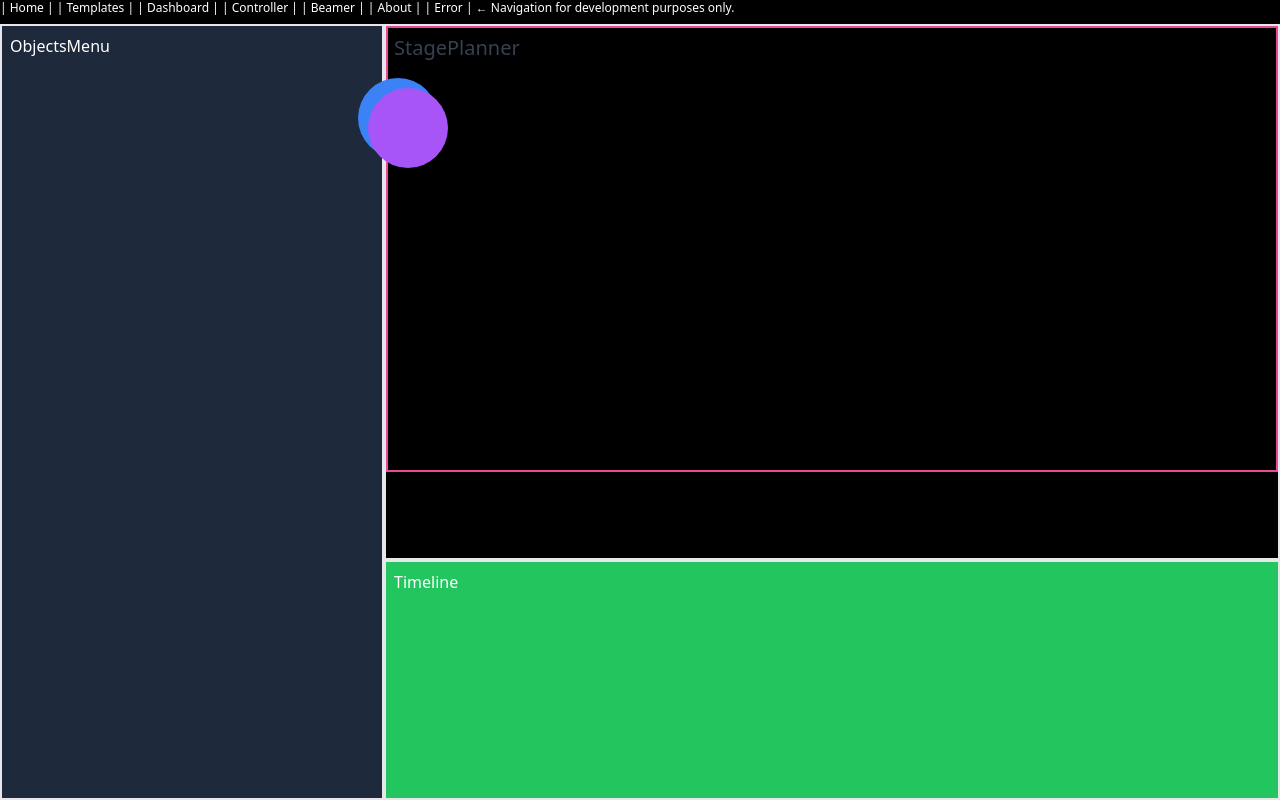
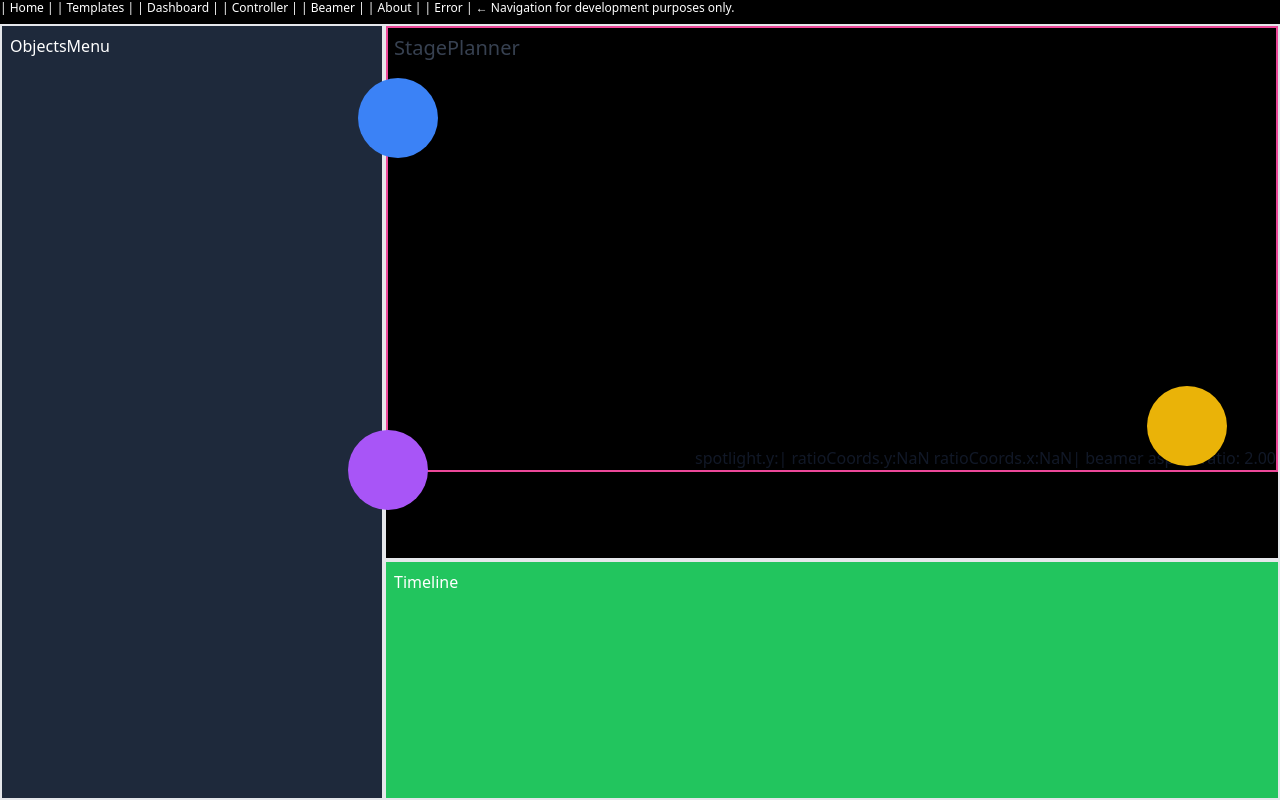
Before and after one commit to Lukileila/stagebeam, a React (Vite) app in the folder frontend/: page /controller in a window 1280 px wide. Built offline with nearby package versions, Linux system fonts and the light colour scheme.

Commit message:
fixed issue with relative coord calling. needs a bit of restructuring

```diff
--- a/frontend/src/App.jsx
+++ b/frontend/src/App.jsx
@@ -1,3 +1,5 @@
+//This file is for routing
+
 // Imports for routing
 import {
   createBrowserRouter,
--- a/frontend/src/components/Beamer.jsx
+++ b/frontend/src/components/BeamerDisplay.jsx
@@ -40,7 +40,7 @@ export const Beamer = ({ spotlight, relCoords }) => {
             }}
         >
         </div>
-{/*
+
         <div
             className='bg-purple-900 w-20 aspect-square rounded-full absolute -translate-x-[50%] -translate-y-[50%]'
             style={{
@@ -48,7 +48,7 @@ export const Beamer = ({ spotlight, relCoords }) => {
             left: relCoords.x + 'px',
             }}
         >
-        </div> */}
+        </div>
 
         </div>
     );
--- a/frontend/src/components/StagePlanner.jsx
+++ b/frontend/src/components/StagePlanner.jsx
@@ -9,7 +9,6 @@ export const StagePlanner = ({ spotlight, setspotlight, projectionAspectRatio, r
         setStageDimensions(stageContainer.current.getBoundingClientRect());
         console.log("stageDimension:",stageDimensions);  //returns undefined
     }, [projectionAspectRatio]);
-
 
     const dragLight = (e) => {
         e.target.classList.add('opacity-40');
@@ -31,8 +30,6 @@ export const StagePlanner = ({ spotlight, setspotlight, projectionAspectRatio, r
             })
             );
 
-        // let relx = (e.clientX  -stageDimensions.left) ;
-        // let rely = (e.clientY  -stageDimensions.top) ;
         let relx = (e.clientX  -stageDimensions.left)/stageDimensions.width ;
         let rely = (e.clientY  -stageDimensions.top)/stageDimensions.height ;
         setRatioCoords({ relx, rely });
@@ -44,15 +41,13 @@ export const StagePlanner = ({ spotlight, setspotlight, projectionAspectRatio, r
                 y:rely,
             })
             );
-
-
     };
 
     useEffect(() => {
         console.log("projectionAspectRatio State is:",projectionAspectRatio)
          }, [projectionAspectRatio]);
     useEffect(() => {
-        // console.log("ratioCoords are:",ratioCoords)
+        console.log("ratioCoords are:",ratioCoords)
         }, [ratioCoords]);
     useEffect(() => {
         console.log("stage dimensions are:",stageDimensions)
@@ -68,29 +63,46 @@ export const StagePlanner = ({ spotlight, setspotlight, projectionAspectRatio, r
 
             <h1 className='absolute text-gray-700 p-2 text-xl'>StagePlanner</h1>
 
-            <div className="bg-transparent border-2 border-pink-500 z-30 relative" style={{aspectRatio:projectionAspectRatio}} ref={stageContainer}>
+            <div className="bg-transparent border-2 border-pink-500  text-gray-900 z-30 relative" style={{aspectRatio:projectionAspectRatio}} ref={stageContainer}>
+
+            <div className="flex flex-wrap w-full h-full justify-end content-end"><p>spotlight.y:| ratioCoords.y:{parseFloat(ratioCoords.rely).toFixed(2)} ratioCoords.x:{parseFloat(ratioCoords.relx).toFixed(2)}| beamer aspect ratio: {parseFloat(projectionAspectRatio).toFixed(2)}</p></div>
+
                 <div
                     className='bg-blue-500 w-20 aspect-square rounded-full cursor-grab absolute -translate-x-[50%] -translate-y-[50%] z-10'
                     style={{
-                    // top: ratioCoords.y + '%',
-                    // left: ratioCoords.x + '%',
                     top: spotlight.y + 'px',
                     left: spotlight.x + 'px',
                     }}
                     draggable
                     onDragStart={dragLight}
                     onDragEnd={stopDrag}
-                ></div>
+                  >
+                  </div>
+
                 <div
                     className='bg-purple-500 w-20 aspect-square rounded-full cursor-grab absolute -translate-x-[50%] -translate-y-[50%] z-10'
                     style={{
-                    top: spotlight.y +10+ 'px',
-                    left: spotlight.x +10+ 'px',
+                     top: ratioCoords.rely*100 + '%',
+                     left: ratioCoords.relx*100 + '%',
                     }}
                     draggable
                     onDragStart={dragLight}
                     onDragEnd={stopDrag}
-                ></div>
+                  >
+                  </div>
+
+                  <div
+                    className='bg-yellow-500 w-20 aspect-square rounded-full cursor-grab absolute -translate-x-[50%] -translate-y-[50%] z-10'
+                    style={{
+                     top: 90 + '%',
+                     left: 90 + '%',
+                    }}
+                    draggable
+                    onDragStart={dragLight}
+                    onDragEnd={stopDrag}
+                  >
+                  </div>
+
             </div>
         </div>
     );
--- a/frontend/src/pages/Controller.jsx
+++ b/frontend/src/pages/Controller.jsx
@@ -1,3 +1,5 @@
+//This is the main app page. This file returns all the important components.
+
 import { ObjectsMenu } from "../components/ObjectsMenu"
 import { Timeline } from "../components/Timeline"
 import { Workspace } from "../components/Workspace"
```
Also changed, not shown: frontend/src/components/BeamerManager.jsx (renamed from frontend/src/components/BeamerComponent.jsx). Lines whose indentation alone changed are shown as unchanged.
